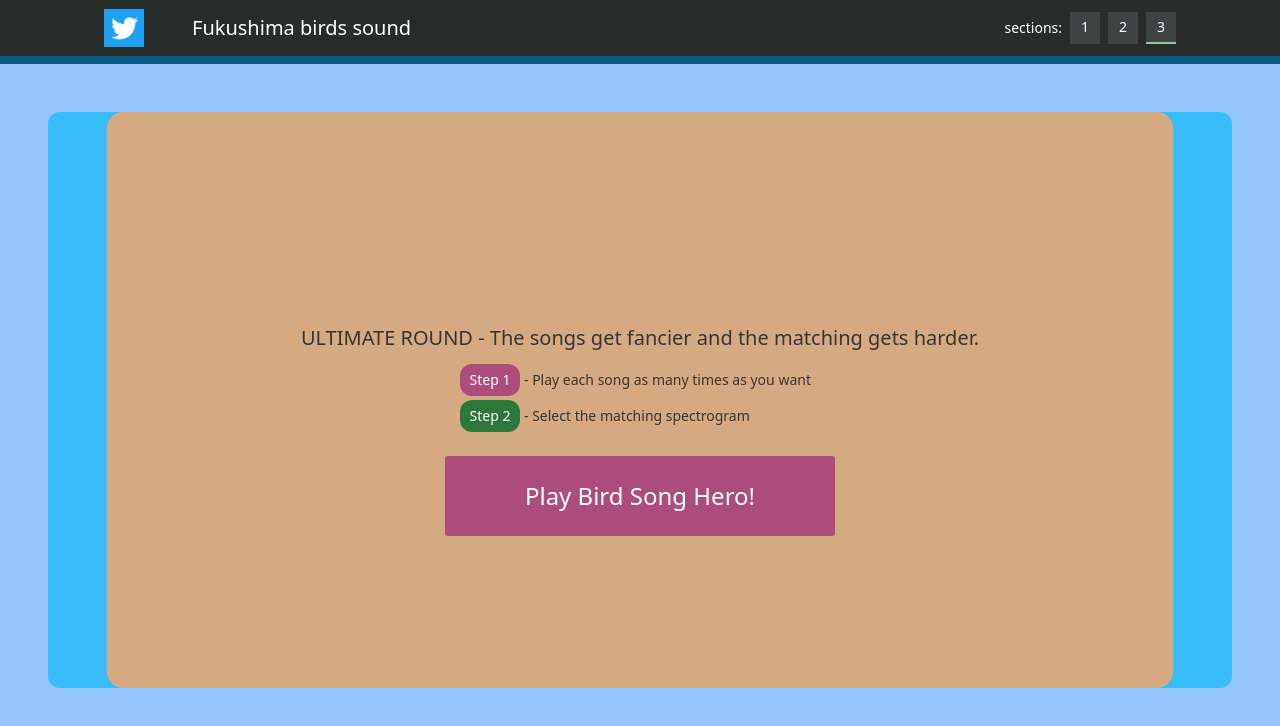
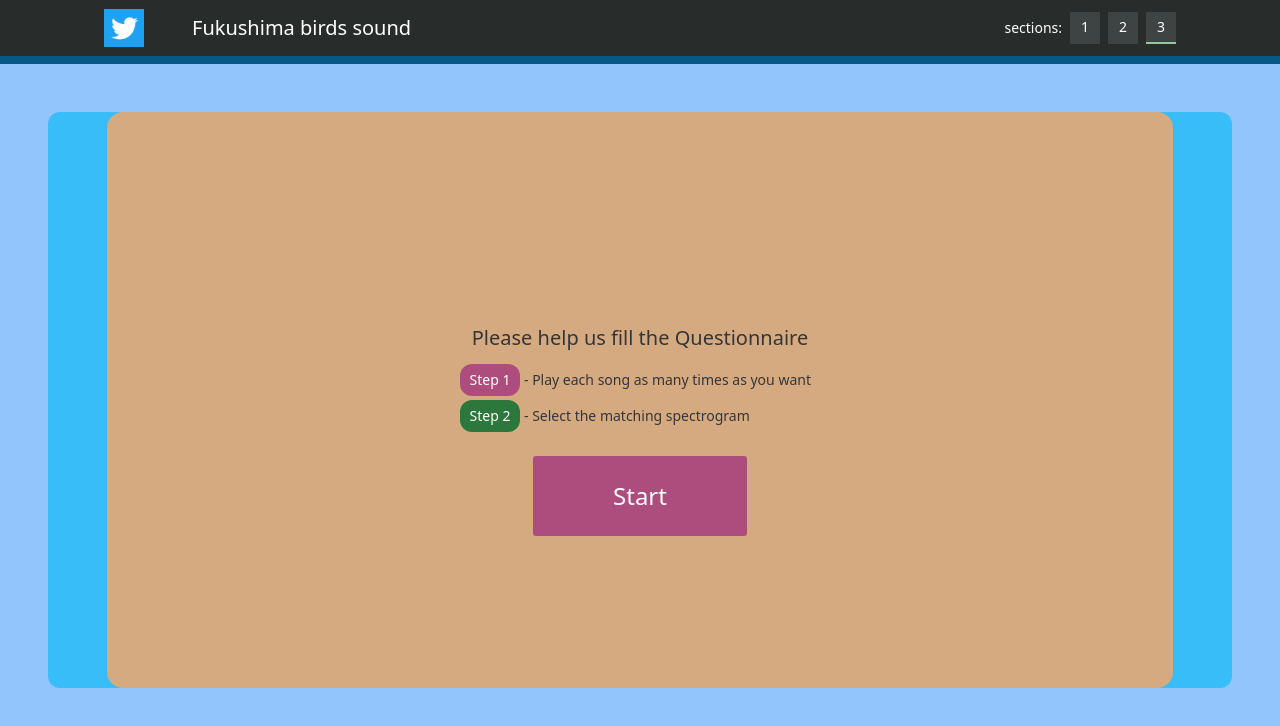
Before and after one commit to jiurenm/song, a Vue app: page /section3 in a window 1280 px wide. Shown: the top 726 px of the page. Built offline with nearby package versions, Linux system fonts and the light colour scheme.

Commit message:
Update Section2Content and Section3 components for improved user interaction. Added a 'Submit' button in Section2Content for finalizing responses. Changed instructional text in Section3 to prompt users to fill out the questionnaire, enhancing clarity and engagement.

```diff
--- a/src/components/Section2Content.vue
+++ b/src/components/Section2Content.vue
@@ -134,6 +134,7 @@ const next = () => {
     </div>
 
     <n-button color="black" v-if="activeIndex < q.length / 2 - 1" @click="next">Next</n-button>
+    <n-button color="black" v-if="activeIndex == q.length / 2 - 1">Submit</n-button>
   </div>
 </template>
 
--- a/src/components/Section3.vue
+++ b/src/components/Section3.vue
@@ -28,7 +28,7 @@ const start = ref(false)
       ></div>
 
       <div class="flex justify-center text-xl mt-3">
-        ULTIMATE ROUND - The songs get fancier and the matching gets harder.
+        Please help us fill the Questionnaire
       </div>
 
       <div class="grid justify-center mt-3 gap-y-1">
@@ -52,7 +52,7 @@ const start = ref(false)
 
       <div class="flex justify-center mt-6">
         <n-button color="#AC4D7D" class="py-10 px-20 text-2xl" @click="start = true"
-          >Play Bird Song Hero!</n-button
+          >Start</n-button
         >
       </div>
     </div>
```
